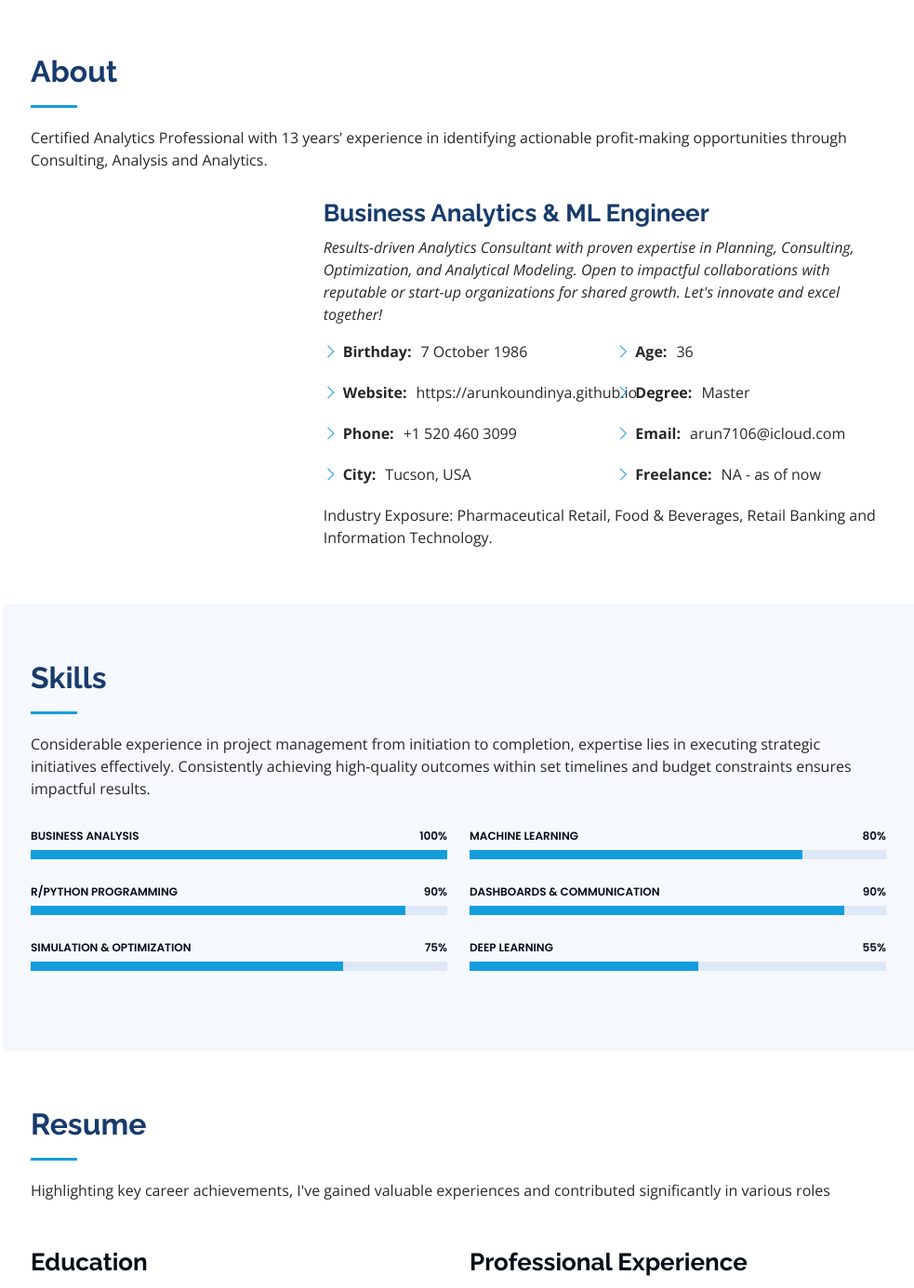
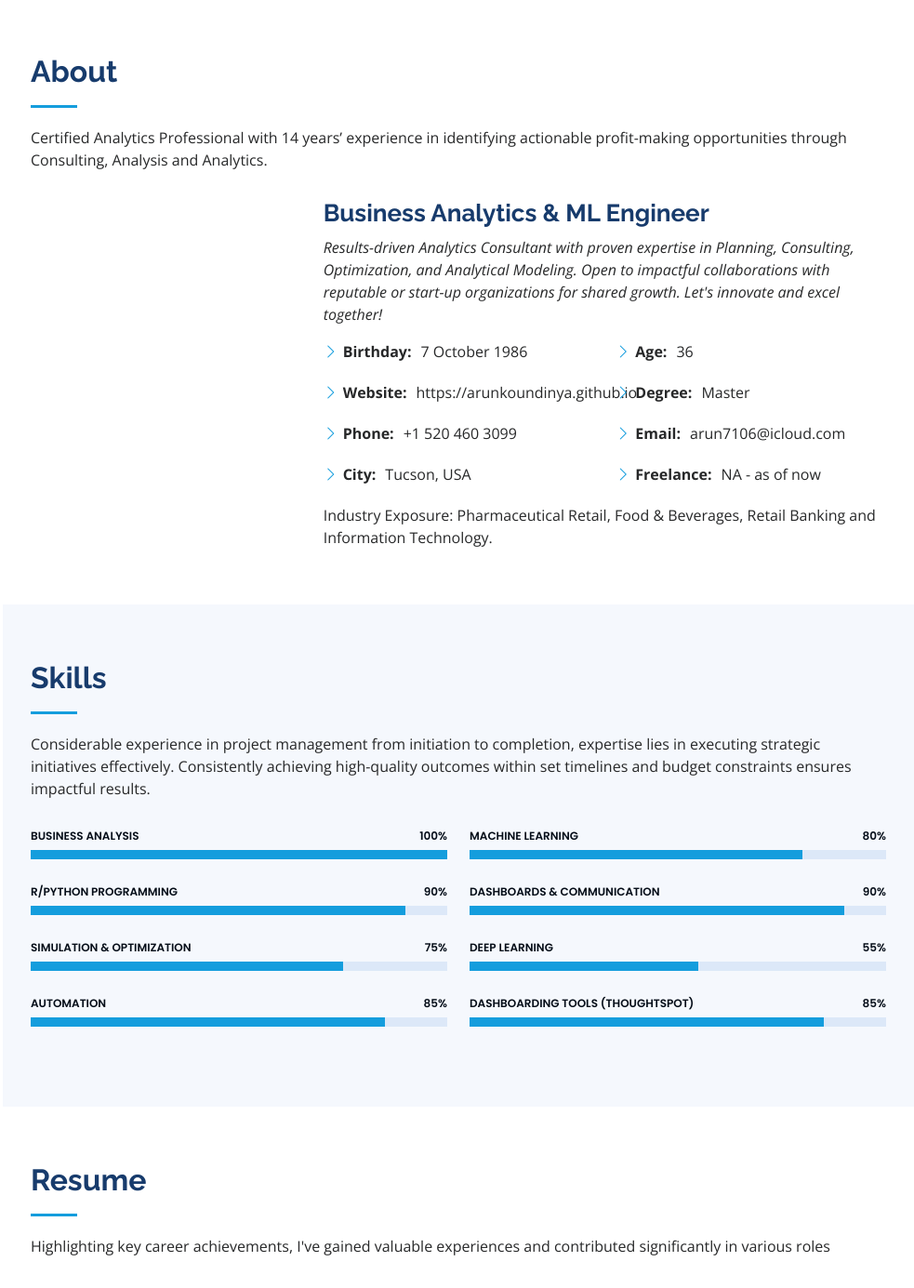
Before and after one commit to ArunKoundinya/ArunKoundinya.github.io, a plain HTML site: page index.html in a window 1280 px wide. Shown: the part 802-2187 px from the top of the page at 93% size, without its empty margins (297-1280 px from the left). Drawn offline with nearby package versions, Linux system fonts and the light colour scheme.

Commit message:
Updte in Portfolio

```diff
--- a/index.html
+++ b/index.html
@@ -84,7 +84,7 @@
 
         <div class="section-title">
           <h2>About</h2>
-          <p>Certified Analytics Professional with 13 years’ experience in identifying actionable profit-making opportunities through Consulting, Analysis and Analytics.</p>
+          <p>Certified Analytics Professional with 14 years’ experience in identifying actionable profit-making opportunities through Consulting, Analysis and Analytics.</p>
         </div>
 
         <div class="row">
@@ -157,6 +157,13 @@
               </div>
             </div>
 
+            <div class="progress">
+              <span class="skill">Automation <i class="val">85%</i></span>
+              <div class="progress-bar-wrap">
+                <div class="progress-bar" role="progressbar" aria-valuenow="85" aria-valuemin="0" aria-valuemax="100"></div>
+              </div>
+            </div>
+
           </div>
 
           <div class="col-lg-6" data-aos="fade-up" data-aos-delay="100">
@@ -179,6 +186,13 @@
               <span class="skill">Deep Learning <i class="val">55%</i></span>
               <div class="progress-bar-wrap">
                 <div class="progress-bar" role="progressbar" aria-valuenow="55" aria-valuemin="0" aria-valuemax="100"></div>
+              </div>
+            </div>
+
+            <div class="progress">
+              <span class="skill">Dashboarding Tools (Thoughtspot)<i class="val">85%</i></span>
+              <div class="progress-bar-wrap">
+                <div class="progress-bar" role="progressbar" aria-valuenow="85" aria-valuemin="0" aria-valuemax="100"></div>
               </div>
             </div>
 
@@ -249,7 +263,8 @@
                 <li>Generated 30M INR in revenue through diverse campaigns, notably by upgrading customers to their preferred experience segment.</li>
                 <li>Developed a comprehensive analytics framework for the 'CRM Client Insights' module, incorporating efficient data pipeline monitoring and daily dashboards for end-to-end visibility.</li>
                 <li>Executed the Voice Analytics project successfully, extracting insights on issues such as bad calls, escalated calls, pseudo satisfaction scores, and agent effectiveness. Utilized customer call center data and leveraged 'AWS Transcribe Services' for enhanced analysis.</li>
-                <li>Developed a customer life cycle management analytical framework for 'CA product' to improve customer profitability, retention, & product penetration.</li>
+                <li>Developed an in-house product recommendation engine using apriori and item-item similarity models.</li>
+                <li>Automated 100+ excel dashboards to "7" strategic Thoughtspot dashboards.</li>
               </ul>
             </div>
             <div class="resume-item">
@@ -288,6 +303,8 @@
 
       </div>
     </section><!-- End Resume Section -->
+
+
 
     <!-- ======= Other Websites ======= -->
     <section id="services" class="services">
```
